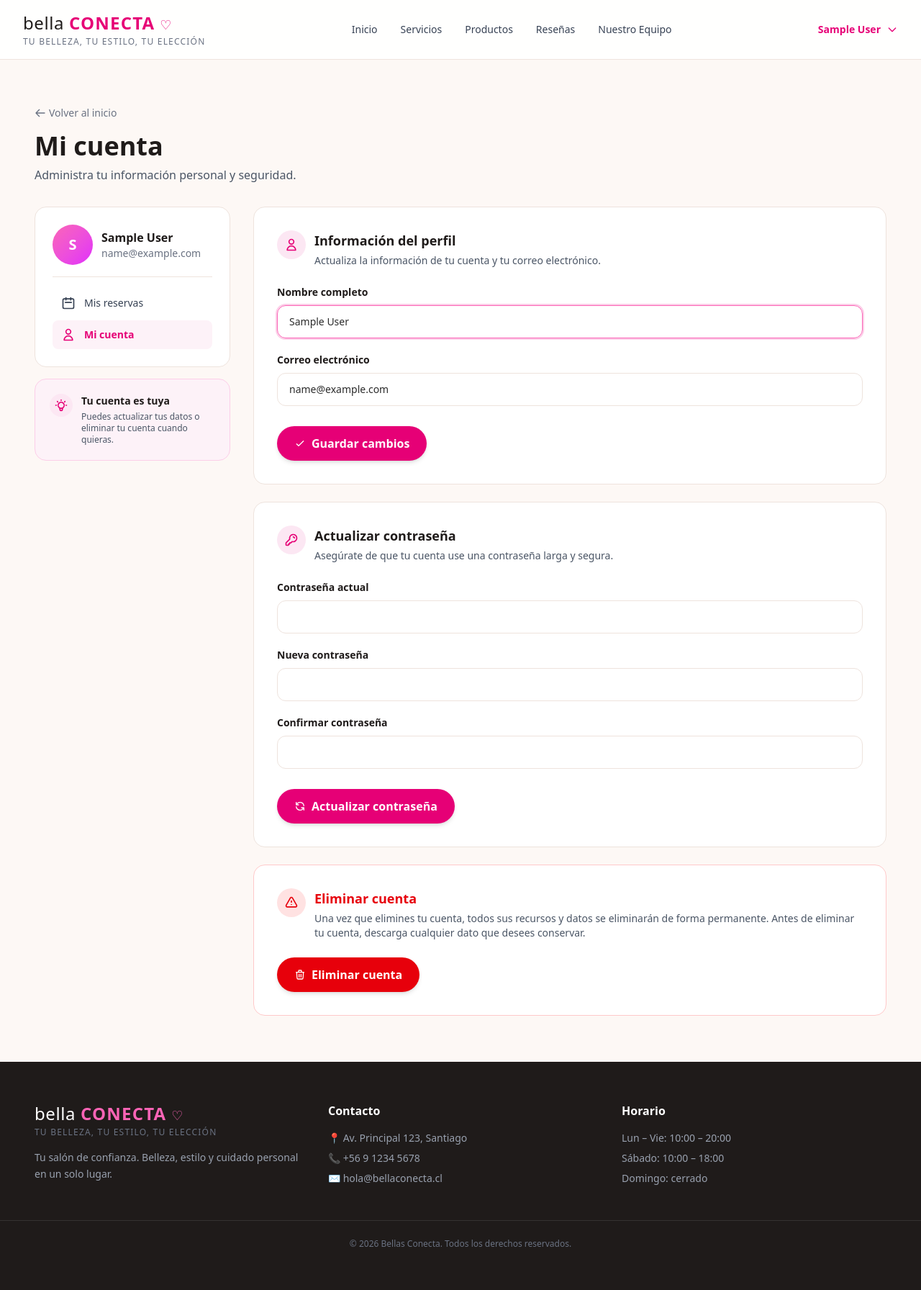
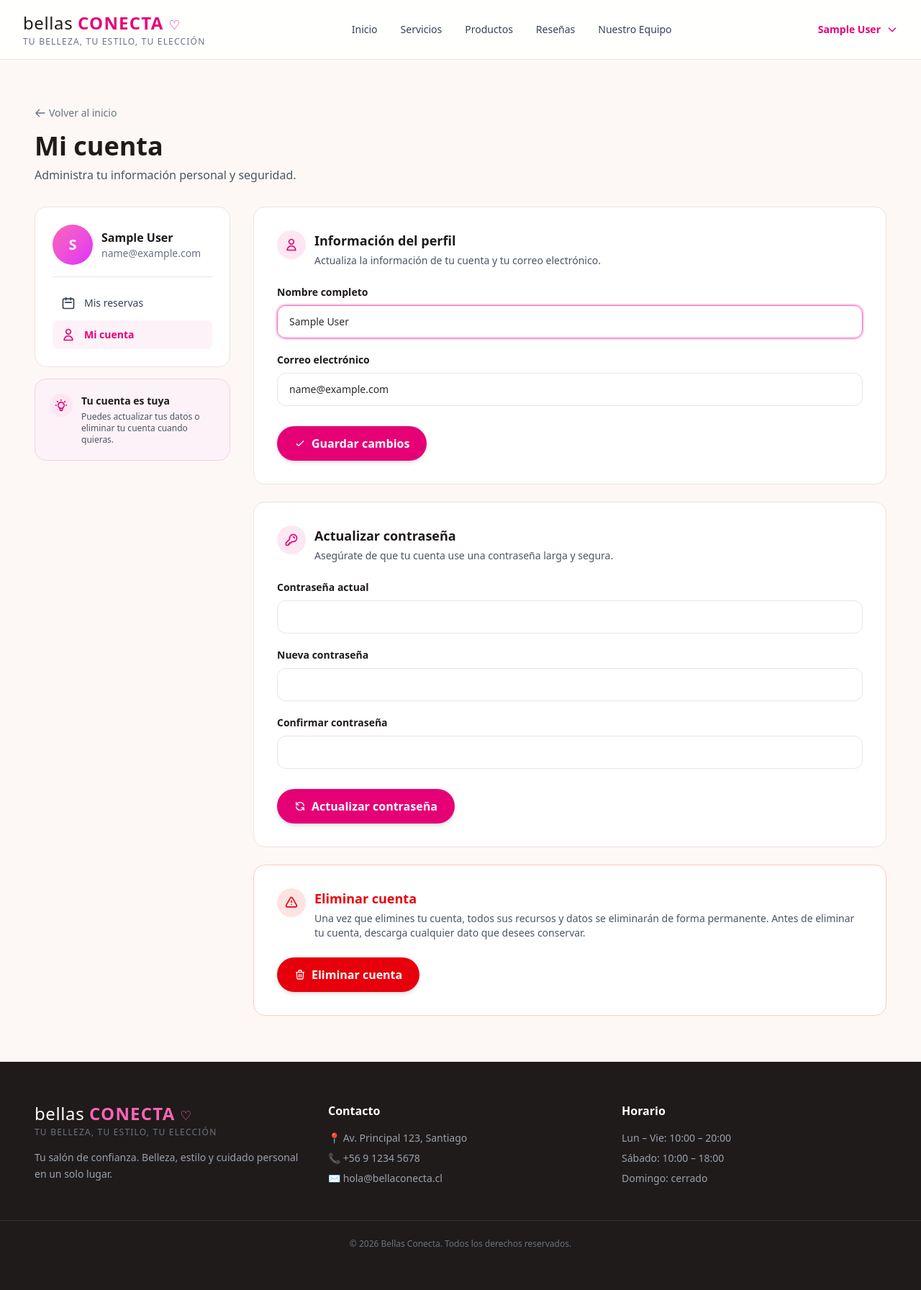
Before and after one commit to felipeignaciolopezvillarroel-a11y/Bella_Conecta, a Laravel app: page /profile in a window 1280 px wide. Shown: the whole page at 72% size. Run offline with Laravel 12, Linux system fonts and the light colour scheme; the visitor is signed in with stand-in values (Sample User, id 1); style sheets or scripts are compiled from the project's sources; parts of the project's set-up code (start-up, migrations or seed data) failed here and were passed over.

Commit message:
feat: se modifica el nombre de Bella a Bellas

```diff
--- a/resources/views/components/logo.blade.php
+++ b/resources/views/components/logo.blade.php
@@ -13,7 +13,7 @@
 
 <div {{ $attributes->merge(['class' => 'flex flex-col leading-tight']) }}>
     <span class="{{ $s['main'] }} font-light tracking-wide {{ $mainColor }}">
-        bella
+        bellas
         <span class="font-extrabold {{ $accent }} tracking-wider">CONECTA</span>
         <span class="{{ $accent }} {{ $s['heart'] }}">♡</span>
     </span>
```
